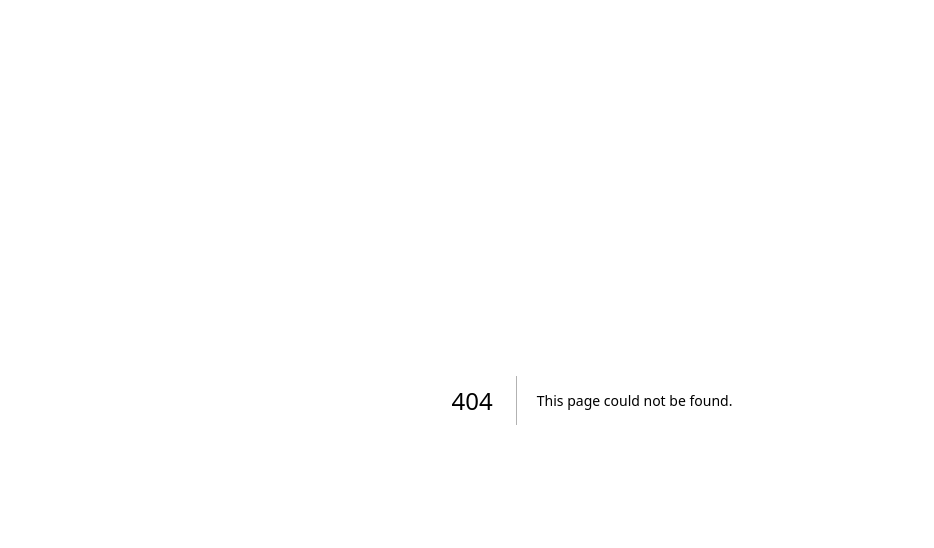
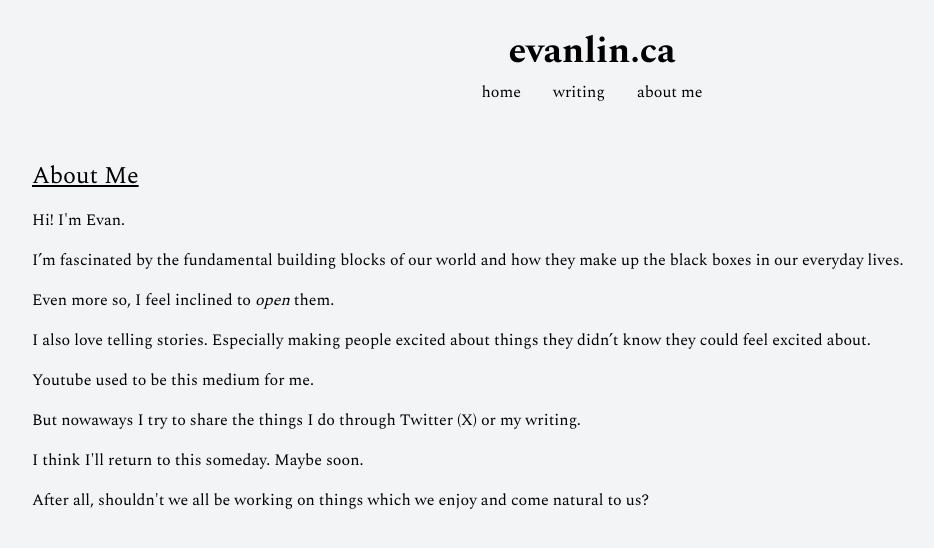
Before and after one commit to eevaain/evanlin.ca, a Next.js app: page /about in a window 1280 px wide. Before the commit this address had no page. Shown: the top 548 px of the page, without its empty margins (48-982 px from the left). Built offline with nearby package versions, Linux system fonts and the light colour scheme.

Commit message:
added about me

```diff
--- /dev/null
+++ b/src/app/about/page.tsx
@@ -0,0 +1,42 @@
+import Navigation from "@/components/navigation";
+
+export default function About() {
+  // if i remember correctly there should be a way for me to reuse the prev evanlin.ca, home and writing divs without rerender
+  // preventing remount? is that the right term? kkjkj
+
+  return (
+    <div className="flex flex-col items-center min-h-screen bg-gray-100 pt-8 pb-8 mx-auto px-5 md:px-10">
+      <h1 className="text-4xl font-bold mb-2">evanlin.ca</h1>
+      <Navigation />
+      <div className="flex flex-col p-10 gap-4 w-full">
+      <h1 className="text-xl md:text-2xl underline">About Me</h1>
+
+        <p>Hi! I'm Evan.</p>
+        <p>
+          I’m fascinated by the fundamental building blocks of our world and how
+          they make up the black boxes in our everyday lives.
+        </p>
+        <p>
+          Even more so, I feel inclined to <span className="italic">open</span>{" "}
+          them.
+        </p>
+        <p>
+          I also love telling stories. Especially making people excited about things
+          they didn’t know they could feel excited about.
+        </p>
+        <p>
+          Youtube used to be this medium for me.
+        </p>
+        <p>
+          But nowaways I try to share the things I do through Twitter {"(X)"} or my writing.
+        </p>
+        <p>
+          I think I'll return to this someday. Maybe soon.
+        </p>
+        <p>
+          After all, shouldn't we all be working on things which we enjoy and come natural to us?
+        </p>
+      </div>
+    </div>
+  );
+}
--- a/src/app/page.tsx
+++ b/src/app/page.tsx
@@ -23,12 +23,13 @@ export default function Home() {
 
   return (
     <div className="flex flex-col items-center justify-center min-h-screen bg-gray-100 pt-8 pb-8 mx-auto px-5">
+      {/* refactor the evanlin.ca h1 tag later */}
       <h1 className="text-4xl font-bold mb-2">evanlin.ca</h1>
       <Navigation />
       <div className="max-w-md bg-white shadow-lg rounded-lg overflow-hidden">
         <img src="me.jpg" alt="Evan Lin" className="w-full" />
         <div className="px-6 py-4">
-          <h2 className="text-xl font-bold mb-2">About me</h2>
+          <h2 className="text-xl font-bold mb-2">Currently</h2>
 
           <div className="space-y-4 px-2 py-1">
             <p className="text-gray-700 text-base">
--- a/src/app/writing/page.tsx
+++ b/src/app/writing/page.tsx
@@ -23,7 +23,7 @@ export default function Writing() {
   ];
 
   return (
-    <div className="flex flex-col items-center min-h-screen bg-gray-100 pt-8 pb-8 mx-auto px-5">
+    <div className="flex flex-col items-center min-h-screen bg-gray-100 pt-8 pb-8 mx-auto px-5 md:px-10">
       {/* or do i just make evanlin.ca, home and writing into
       a reusable component? will that prevent remounting? */}
       <h1 className="text-4xl font-bold mb-2">evanlin.ca</h1>
@@ -31,6 +31,7 @@ export default function Writing() {
       <Navigation />
 
       <div className="flex flex-col p-10 gap-4 w-full">
+      <h1 className="text-xl md:text-2xl underline">Writing</h1>
         {articles.map((article, index) => (
           <div key={index}>
             <a
--- a/src/components/navigation.tsx
+++ b/src/components/navigation.tsx
@@ -6,8 +6,12 @@ export default function Navigation() {
       <Link href="/" className="hover:underline">
         home
       </Link>
+
       <Link href="/writing" className="hover:underline">
         writing
+      </Link>
+      <Link href="/about" className="hover:underline">
+        about me
       </Link>
     </div>
   );
```
